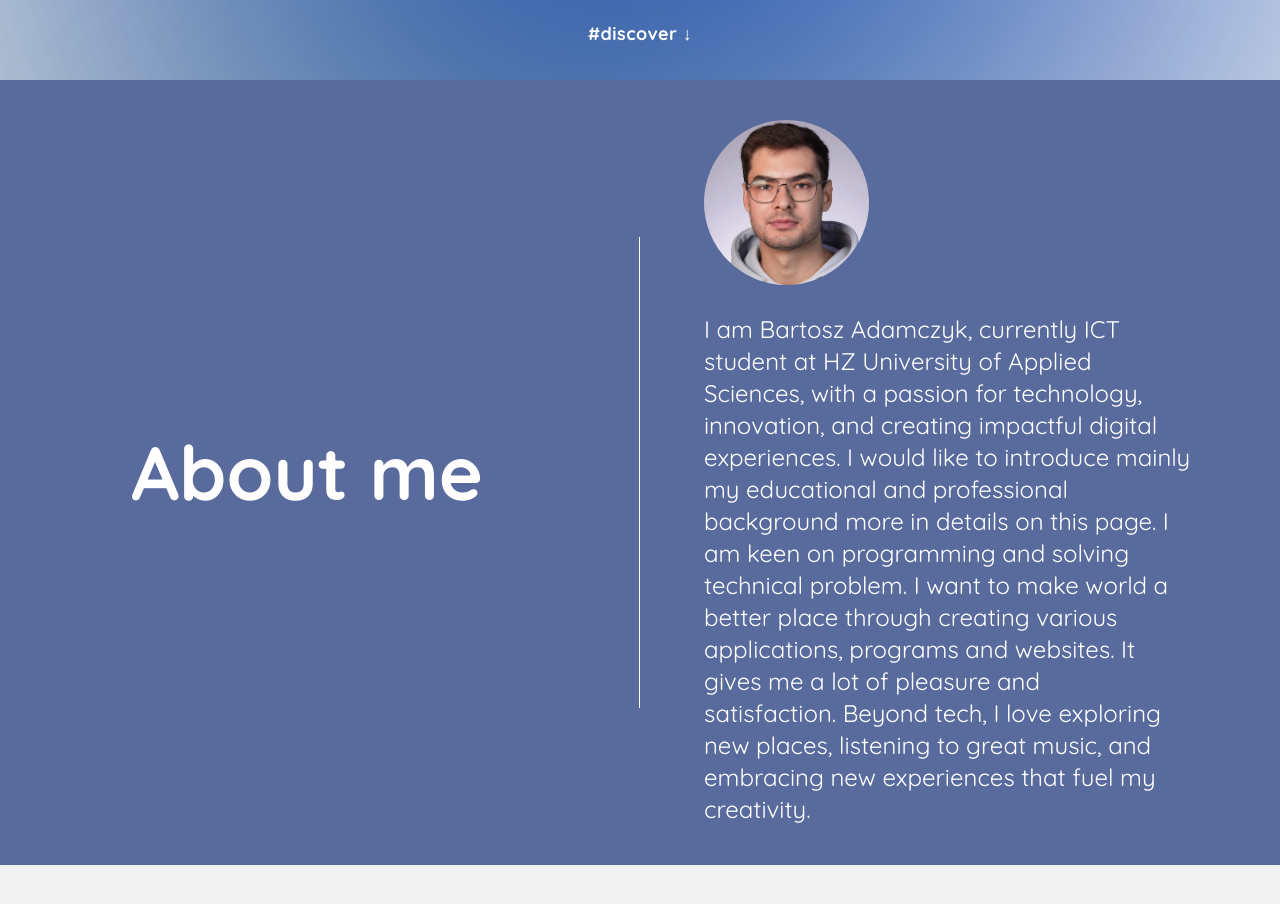
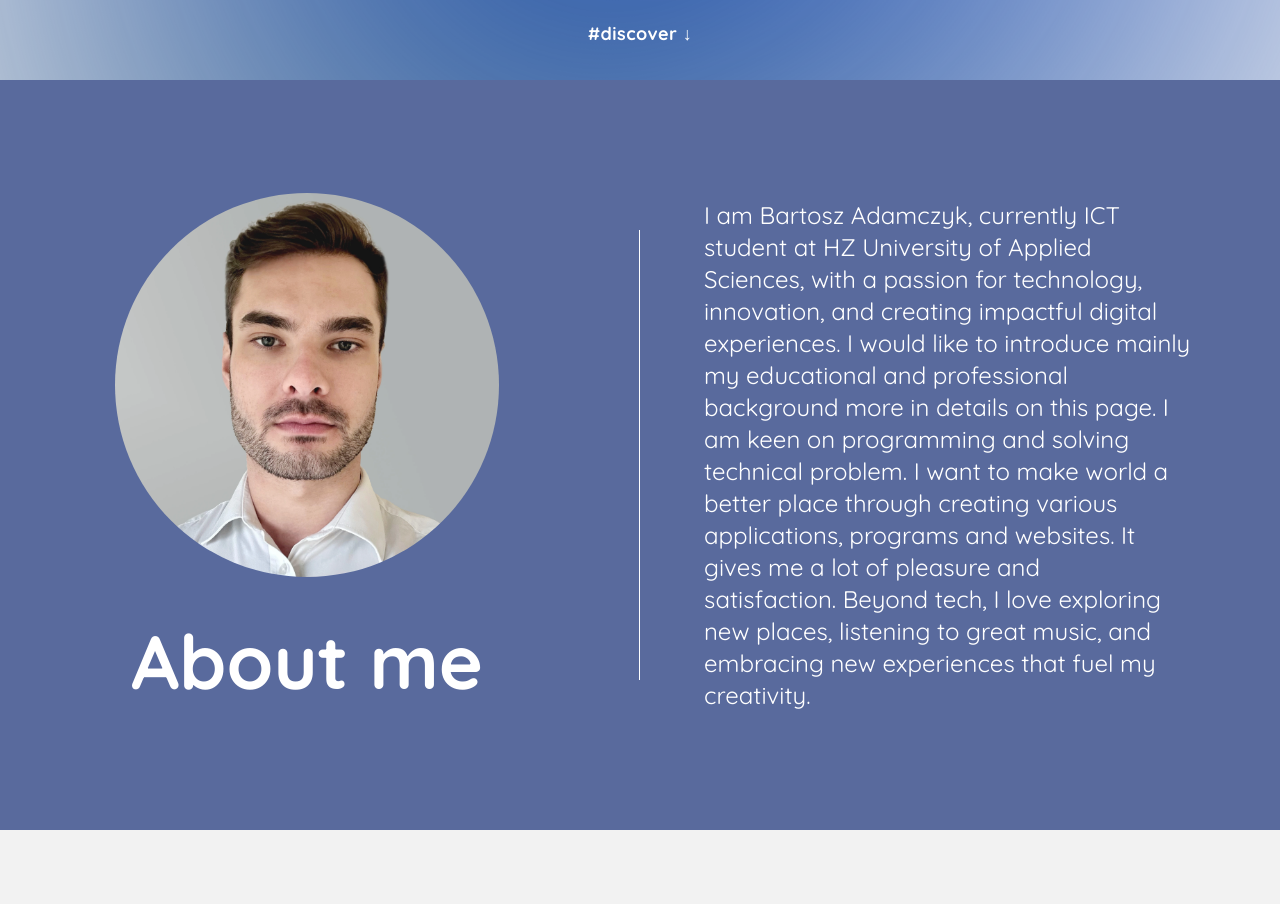
Before and after one commit to Bartan02/bartan02.github.io, a Next.js app: page /en in a window 1280 px wide. Shown: the part 720-1624 px from the top of the page. Built offline with nearby package versions, Linux system fonts and the light colour scheme; what tailwindcss-motion would draw is missing.

Commit message:
Replace profile photo

```diff
--- a/src/app/[locale]/page.tsx
+++ b/src/app/[locale]/page.tsx
@@ -121,18 +121,19 @@ export default function Home() {
                 <span className={`motion-preset-oscillate motion-duration-2000 motion-delay-1500 tracking-wide text-lg m-8 ${interTightHeader.className}`}> {t("#discover")} &#x2193; </span>
             </section>
             <section id="about-me" className="w-full text-white block lg:grid lg:grid-cols-[48%_2%_48%] lg:gap-3 min-h-[750px] h-fit bg-(--about-me) place-items-center">
-                <div className={`${interTightHeader.className} pt-10 lg:pt-0 text-center text-[calc(24px+4vw)]`}>
-                    {t('About me')}
+                <div className={`${interTightHeader.className} pt-10 lg:pt-0 text-center flex flex-col items-center text-[calc(24px+4vw)]`}>
+                    <Image
+                        className="flex rounded-full w-2/3 sm:w-1/3 lg:w-2/3 lg:max-w-xl mx-auto lg:mx-0 pointer-events-none mb-7"
+                        src={badamczyk}
+                        alt="Bartosz Adamczyk picture"
+                        width={100}
+                        height={100}
+                    />
+                    <span> {t('About me')} </span>
+
                 </div>
                 <div className="w-[1px] h-3/5 bg-white lg:block hidden"></div>
                 <div className="lg:text-2xl text-xl lg:pl-10 lg:pr-20 p-10">
-                    <Image
-                        className="flex rounded-full w-2/3 lg:w-1/3 mx-auto lg:mx-0 pointer-events-none mb-7"
-                        src={badamczyk}
-                        alt="Bartosz Adamczyk picture"
-                        width={1417}
-                        height={1417}
-                    />
                     {t(`I am Bartosz Adamczyk, currently ICT student at HZ University of Applied Sciences, with a passion for technology, innovation, and creating impactful digital experiences`)}&nbsp;
                     {t(`I would like to introduce mainly my educational and professional background more in details on this page`)}&nbsp;
                     {t(`I am keen on programming and solving technical problems`)}&nbsp;
```
Also changed, not shown: src/public/image/bartoszadamczyk.webp.
